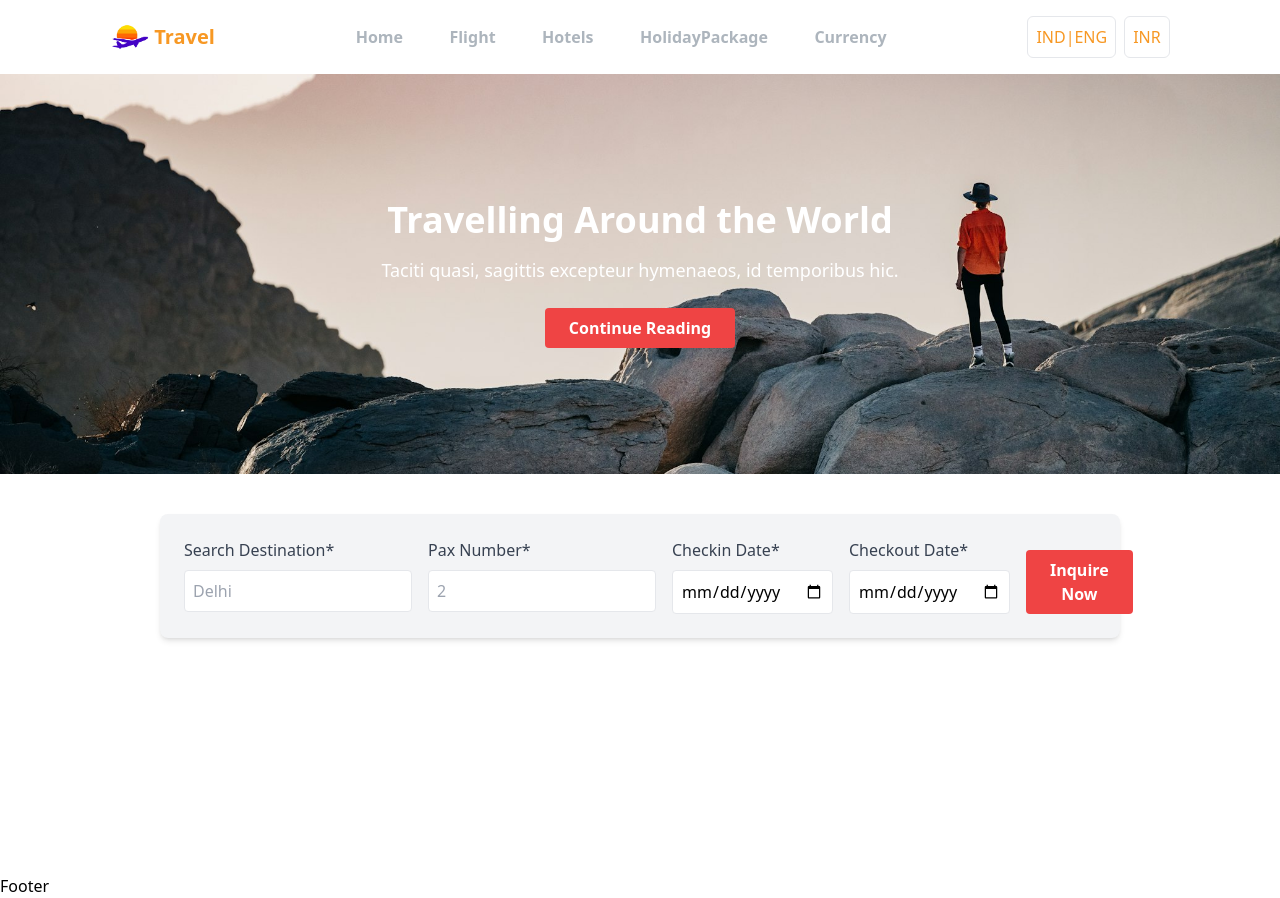
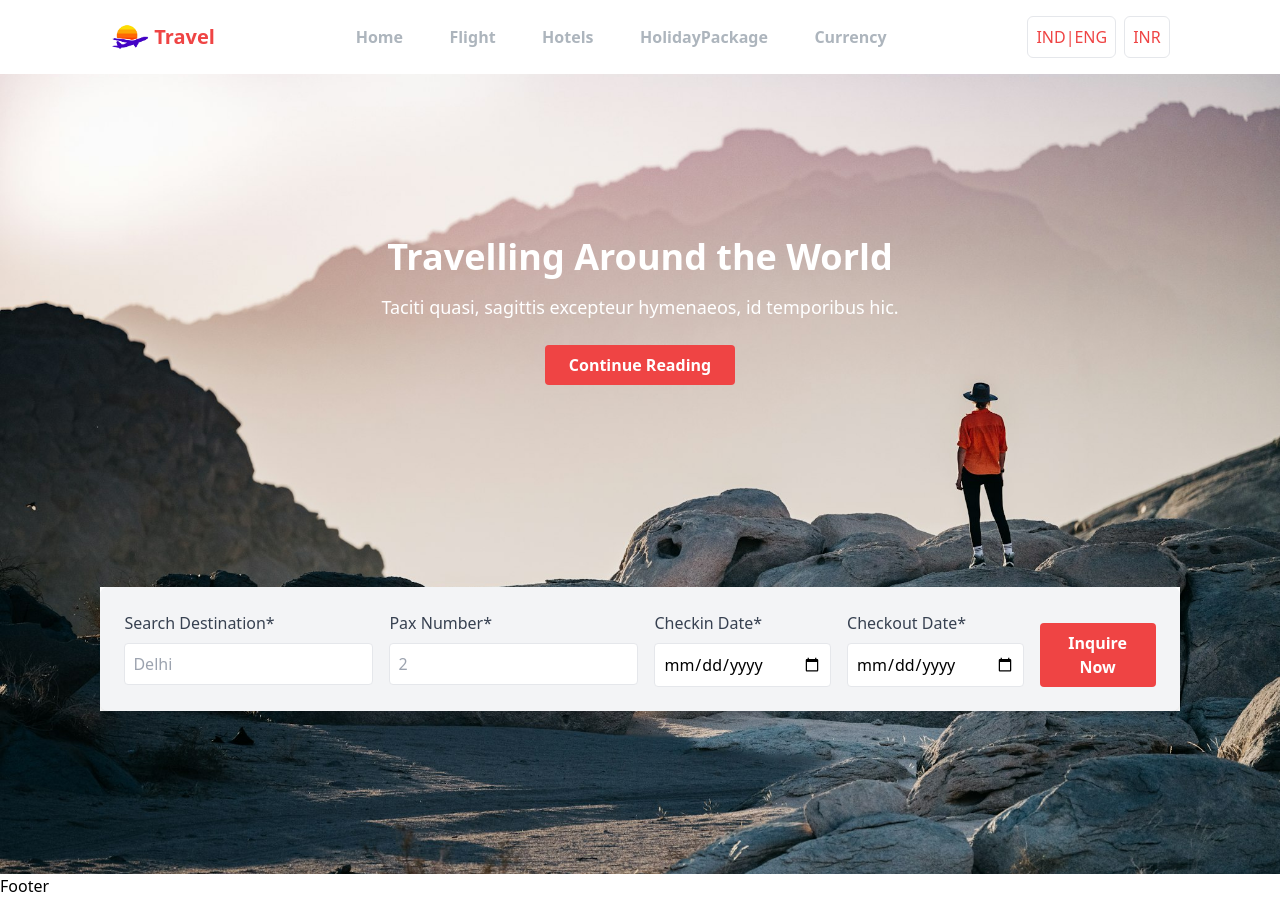
Before and after one commit to Sh-karan27/tour-and-travel-vidyahubintern, a React (Vite) app: page / in a window 1280 px wide. Built offline with nearby package versions, Linux system fonts and the light colour scheme.

Commit message:
content changes added in Home section

```diff
--- a/src/components/Navbar.jsx
+++ b/src/components/Navbar.jsx
@@ -6,7 +6,7 @@ import { NavLink } from 'react-router';
 const Navbar = () => {
   return (
     <div className='w-full p-4 flex items-center justify-evenly'>
-      <div className='flex items-center justify-center gap-1 text-heading-default'>
+      <div className='flex items-center justify-center gap-1 text-red-500'>
         <img src={logo} alt='logo' className='w-10 h-10' />
         <span className='text-xl font-bold'>Travel</span>
       </div>
@@ -16,20 +16,16 @@ const Navbar = () => {
           <NavLink
             to={curr.link}
             key={i}
-            className='relative font-semibold text-text-normal hover:text-heading-default group'>
+            className='relative font-semibold text-text-normal hover:text-red-500 group'>
             {curr.name}
-            <span className='absolute left-0 bottom-0 h-[2px] w-0 bg-heading-default transition-all duration-500 group-hover:w-full'></span>
+            <span className='absolute left-0 bottom-0 h-[2px] w-0 bg-red-500 transition-all duration-500 group-hover:w-full'></span>
           </NavLink>
         ))}
       </div>
 
       <div className='flex items-center justify-center gap-2'>
-        <button className='border rounded-md p-2 text-heading-default'>
-          IND|ENG
-        </button>
-        <button className='border rounded-md p-2 text-heading-default'>
-          INR
-        </button>
+        <button className='border rounded-md p-2 text-red-500'>IND|ENG</button>
+        <button className='border rounded-md p-2 text-red-500'>INR</button>
       </div>
     </div>
   );
--- a/src/screens/Home.jsx
+++ b/src/screens/Home.jsx
@@ -6,7 +6,7 @@ const Home = () => {
     <div className='w-full h-screen'>
       {/* Hero Section */}
       <div
-        className='h-1/2 w-full bg-cover bg-center flex items-center justify-center'
+        className='h-full w-full bg-cover bg-center flex flex-col items-center justify-evenly'
         style={{ backgroundImage: `url(${Hero})` }}>
         <div className='text-center text-white'>
           <h1 className='text-4xl font-bold'>Travelling Around the World</h1>
@@ -17,14 +17,15 @@ const Home = () => {
             Continue Reading
           </button>
         </div>
-      </div>
 
         {/* Input Section */}
-      <div className=' mt-10 w-full bg-white flex items-center justify-center'>
-        <div className='w-3/4 bg-gray-100 shadow-md rounded-lg p-6'>
+        <div className=' mt-10  bg-white flex items-center justify-center'>
+          <div className=' bg-gray-100 shadow-md rounded-lg p-6'>
             <form className='flex justify-between gap-4'>
               <div className='flex flex-col w-1/4'>
-              <label className='mb-2 text-gray-700'>Search Destination*</label>
+                <label className='mb-2 text-gray-700'>
+                  Search Destination*
+                </label>
                 <input
                   type='text'
                   placeholder='Delhi'
@@ -60,6 +61,7 @@ const Home = () => {
           </div>
         </div>
       </div>
+    </div>
   );
 };
 
```
Lines whose indentation alone changed are shown as unchanged.
